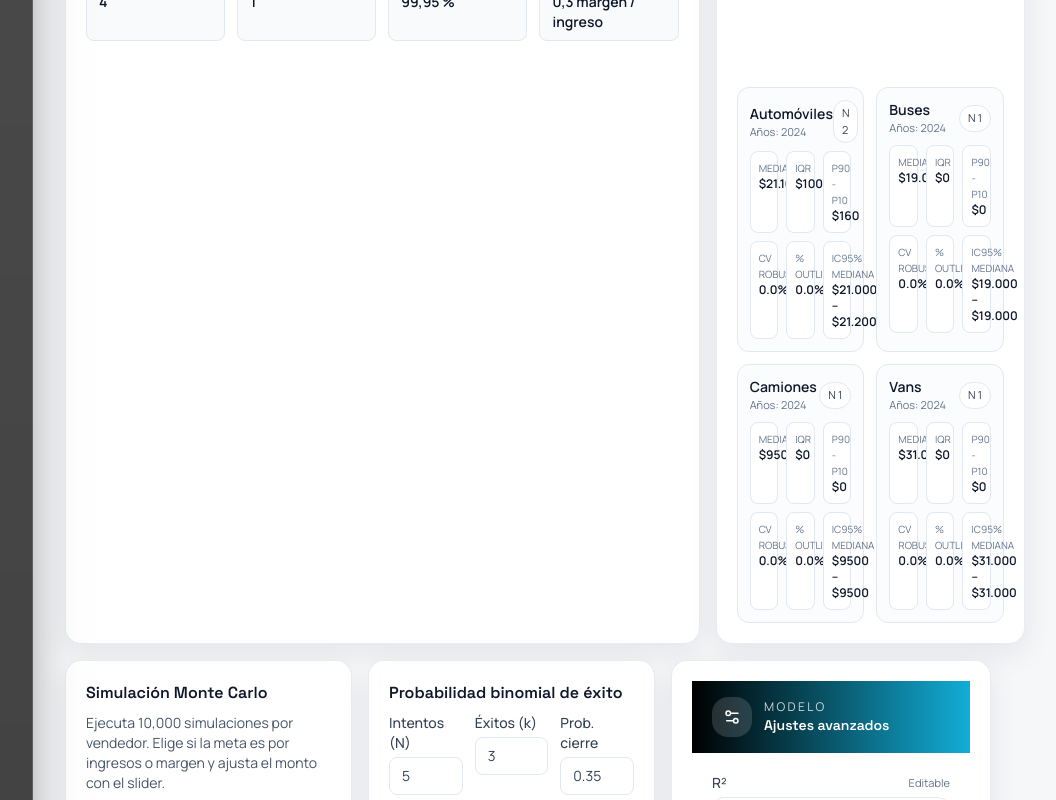
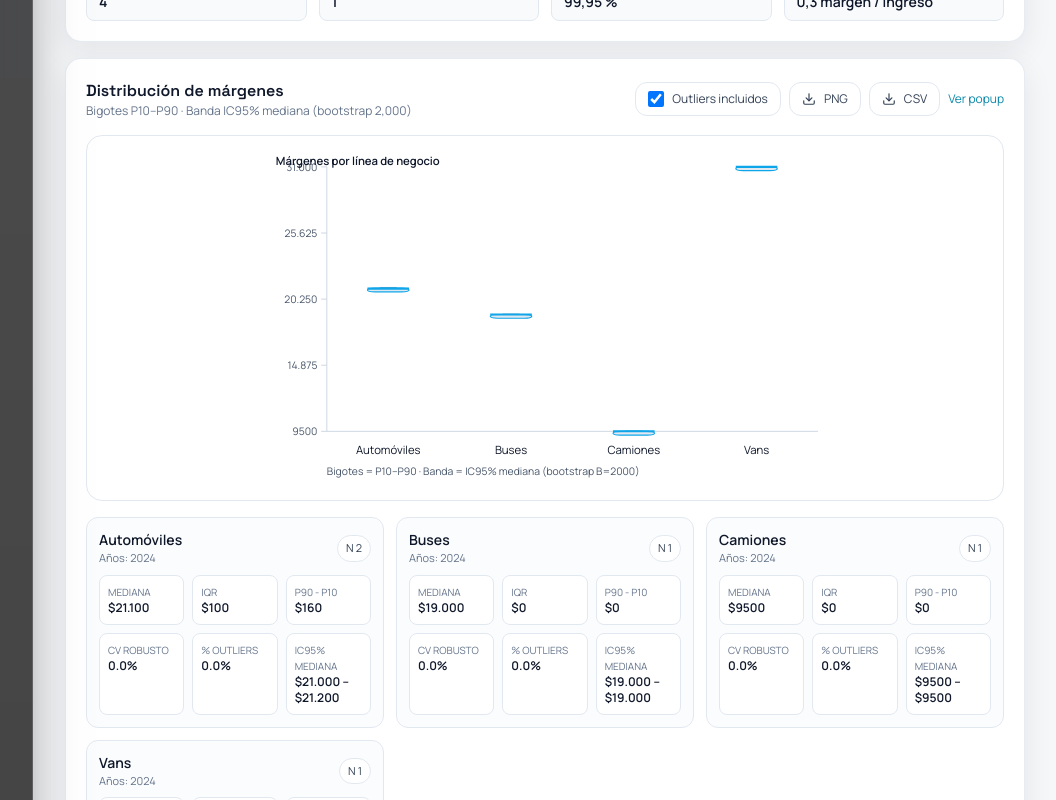
Before and after one commit to Paradigma-corp/MBA, a React (Vite) app: page / in a window 1280 px wide. Shown: the part 6040-6840 px from the top of the page, without its empty margins (223-1279 px from the left). Built offline with nearby package versions, Linux system fonts and the light colour scheme.

Commit message:
Give margin distribution its own layout

```diff
--- a/src/App.jsx
+++ b/src/App.jsx
@@ -1026,8 +1026,7 @@ const App = () => {
               <BarChartComponent data={categories} />
             </div>
 
-            <div className="grid grid-cols-1 xl:grid-cols-3 gap-4">
-              <div className="card border border-slate-200/80 shadow-md xl:col-span-2">
+            <div className="card border border-slate-200/80 shadow-md">
               <div className="flex items-center justify-between mb-3">
                 <h3 className="text-base font-semibold text-slate-900">Dispersión ingreso vs margen</h3>
                 <span className="text-xs text-slate-500">Bootstrap 95%</span>
@@ -1041,8 +1040,9 @@ const App = () => {
               </div>
               <ScatterPlot data={categories} />
             </div>
-              <div className="card border border-slate-200/80 shadow-md">
-                <div className="flex flex-wrap items-center justify-between gap-3 mb-3">
+
+            <div className="card border border-slate-200/80 shadow-md space-y-4">
+              <div className="flex flex-wrap items-center justify-between gap-3">
                 <div>
                   <h3 className="text-base font-semibold text-slate-900">Distribución de márgenes</h3>
                   <p className="text-xs text-slate-500">Bigotes P10–P90 · Banda IC95% mediana (bootstrap 2,000)</p>
@@ -1080,8 +1080,10 @@ const App = () => {
                   </button>
                 </div>
               </div>
-                <BoxPlot ref={chartRef} data={marginSummaries} showOutliers={showOutliers} />
-                <div className="mt-4 grid grid-cols-1 md:grid-cols-2 gap-3">
+              <div className="border border-slate-200 rounded-2xl bg-white p-3" ref={chartRef}>
+                <BoxPlot data={marginSummaries} showOutliers={showOutliers} />
+              </div>
+              <div className="grid grid-cols-1 md:grid-cols-2 xl:grid-cols-3 gap-3">
                 {marginSummaries.map((item) => (
                   <div key={item.line} className="p-3 rounded-xl border border-slate-200 bg-slate-50/60">
                     <div className="flex items-center justify-between mb-2">
@@ -1121,7 +1123,6 @@ const App = () => {
                 ))}
               </div>
             </div>
-            </div>
 
             <div className="grid grid-cols-1 xl:grid-cols-[1.5fr_0.9fr] gap-4 items-start">
               <div className="space-y-4">
```
Lines whose indentation alone changed are shown as unchanged.
